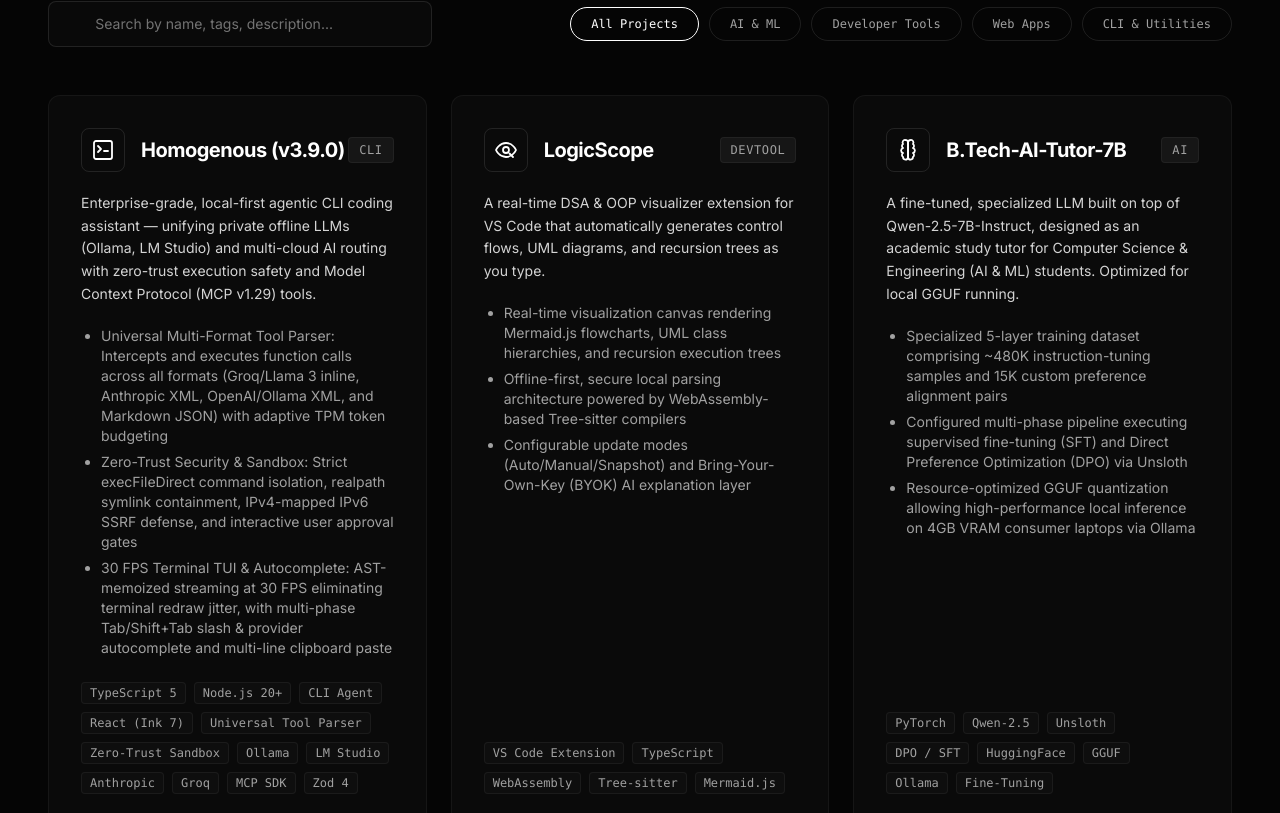
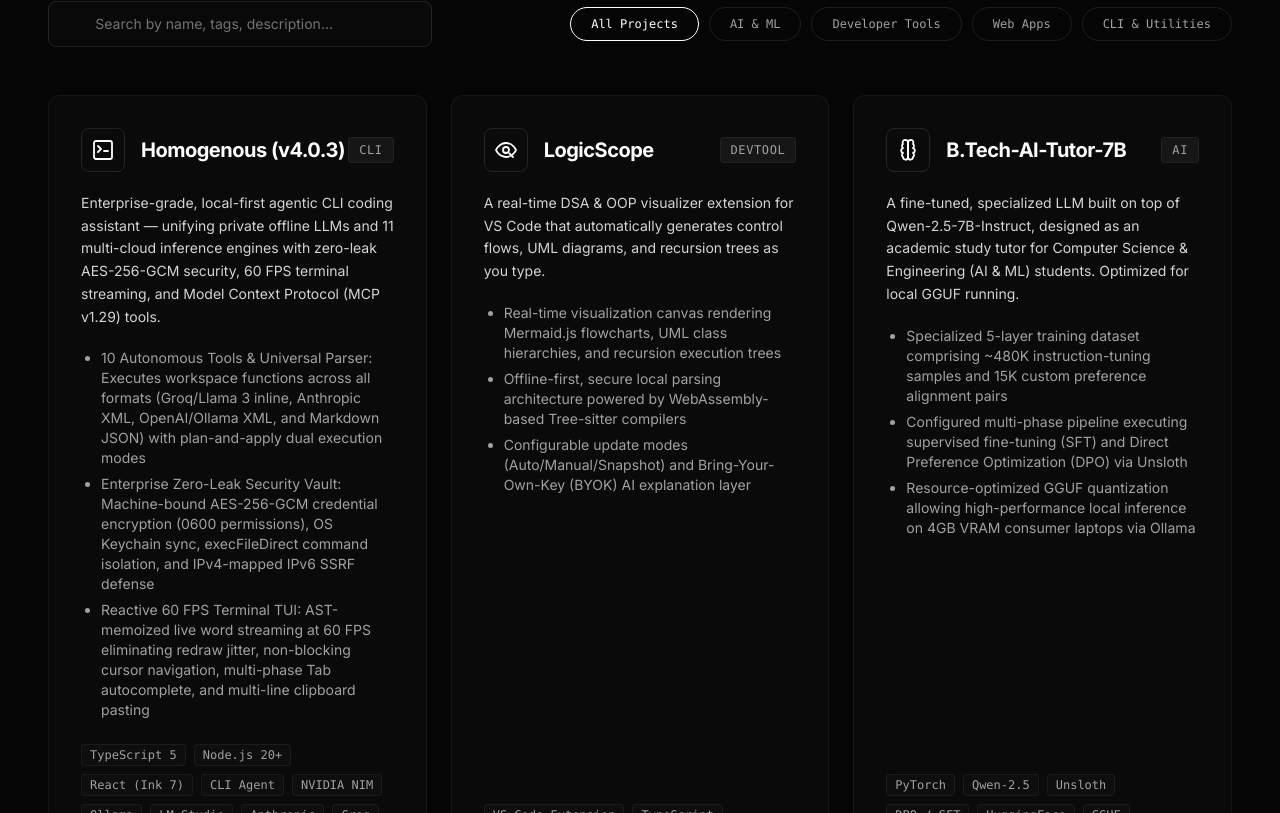
Before and after one commit to CODExGAMERZ/CodexGamerz.github.io, a React (Vite) app: page / in a window 1280 px wide. Shown: the part 2187-3000 px from the top of the page. Built offline with nearby package versions, Linux system fonts and the light colour scheme; no server answers; some icons are missing.

Commit message:
chore: sync homogenous v4.0.3 release details and production build

```diff
--- a/src/App.jsx
+++ b/src/App.jsx
@@ -768,16 +768,16 @@
   const projects = useMemo(() => [
     {
       icon: <TerminalIcon />,
-      title: "Homogenous (v3.9.0)",
+      title: "Homogenous (v4.0.3)",
       category: "cli",
       categories: ["cli", "ai", "devtool"],
-      desc: "Enterprise-grade, local-first agentic CLI coding assistant — unifying private offline LLMs (Ollama, LM Studio) and multi-cloud AI routing with zero-trust execution safety and Model Context Protocol (MCP v1.29) tools.",
-      features: [
-        "Universal Multi-Format Tool Parser: Intercepts and executes function calls across all formats (Groq/Llama 3 inline, Anthropic XML, OpenAI/Ollama XML, and Markdown JSON) with adaptive TPM token budgeting",
-        "Zero-Trust Security & Sandbox: Strict execFileDirect command isolation, realpath symlink containment, IPv4-mapped IPv6 SSRF defense, and interactive user approval gates",
-        "30 FPS Terminal TUI & Autocomplete: AST-memoized streaming at 30 FPS eliminating terminal redraw jitter, with multi-phase Tab/Shift+Tab slash & provider autocomplete and multi-line clipboard paste"
-      ],
-      tags: ["TypeScript 5", "Node.js 20+", "CLI Agent", "React (Ink 7)", "Universal Tool Parser", "Zero-Trust Sandbox", "Ollama", "LM Studio", "Anthropic", "Groq", "MCP SDK", "Zod 4"],
+      desc: "Enterprise-grade, local-first agentic CLI coding assistant — unifying private offline LLMs and 11 multi-cloud inference engines with zero-leak AES-256-GCM security, 60 FPS terminal streaming, and Model Context Protocol (MCP v1.29) tools.",
+      features: [
+        "10 Autonomous Tools & Universal Parser: Executes workspace functions across all formats (Groq/Llama 3 inline, Anthropic XML, OpenAI/Ollama XML, and Markdown JSON) with plan-and-apply dual execution modes",
+        "Enterprise Zero-Leak Security Vault: Machine-bound AES-256-GCM credential encryption (0600 permissions), OS Keychain sync, execFileDirect command isolation, and IPv4-mapped IPv6 SSRF defense",
+        "Reactive 60 FPS Terminal TUI: AST-memoized live word streaming at 60 FPS eliminating redraw jitter, non-blocking cursor navigation, multi-phase Tab autocomplete, and multi-line clipboard pasting"
+      ],
+      tags: ["TypeScript 5", "Node.js 20+", "React (Ink 7)", "CLI Agent", "NVIDIA NIM", "Ollama", "LM Studio", "Anthropic", "Groq", "DeepSeek", "MCP SDK", "AES-256-GCM"],
       links: [
         { label: "Source Code", href: "https://github.com/CODExGAMERZ/homogenous", id: "link-homogenous" }
       ]
```
Also changed, not shown: 3 other files (tests, documents, lock files or other folders).
